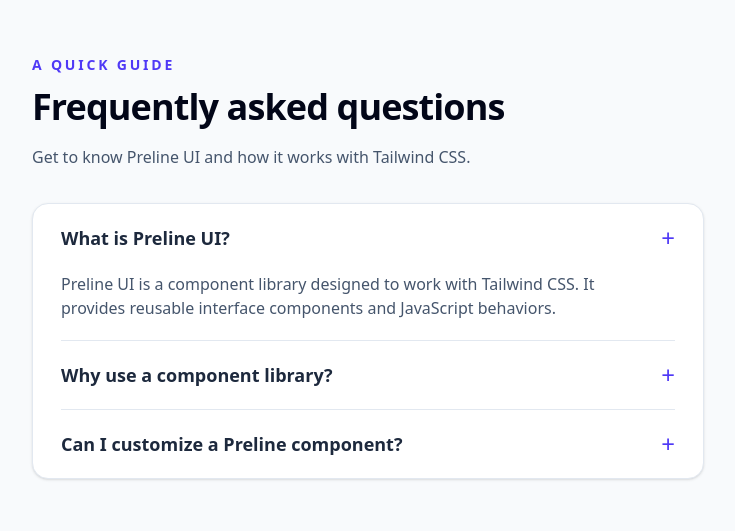
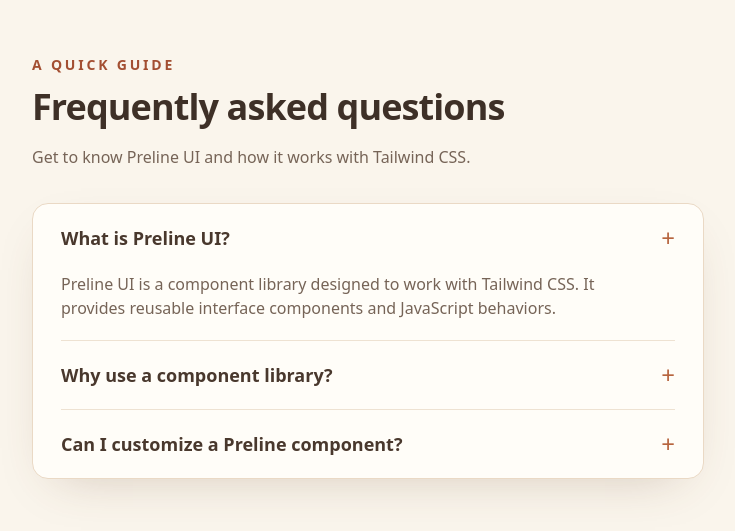
Before and after one commit to DaisyS101/My-Project, a website: page index.html in a window 1280 px wide. Shown: the part 133-664 px from the top of the page, without its empty margins (272-1007 px from the left). Drawn offline with nearby package versions, Linux system fonts and the light colour scheme; files that its build step writes are made by us from their sources.

Commit message:
Update index.html
needed to come up with a design. i almost forgot. something cozy would be nice. will be doing cleaning later

```diff
--- a/index.html
+++ b/index.html
@@ -7,24 +7,24 @@
     <title>Preline Accordion | Frequently Asked Questions</title>
     <link rel="stylesheet" href="./css/output.css">
   </head>
-  <body class="min-h-screen bg-slate-50 text-slate-900 antialiased">
+  <body class="min-h-screen bg-[#faf5ec] text-[#3e3027] antialiased">
     <main class="mx-auto flex min-h-screen w-full max-w-5xl flex-col justify-center px-5 py-16 sm:px-8">
       <section class="mx-auto w-full max-w-2xl">
-        <p class="mb-3 text-sm font-semibold uppercase tracking-[0.2em] text-indigo-600">A quick guide</p>
-        <h1 class="text-3xl font-bold tracking-tight text-slate-950 sm:text-4xl">Frequently asked questions</h1>
-        <p class="mt-4 text-base leading-7 text-slate-600">
+        <p class="mb-3 text-sm font-semibold uppercase tracking-[0.2em] text-[#a34f32]">A quick guide</p>
+        <h1 class="text-3xl font-bold tracking-tight text-[#3e3027] sm:text-4xl">Frequently asked questions</h1>
+        <p class="mt-4 text-base leading-7 text-[#766457]">
           Get to know Preline UI and how it works with Tailwind CSS.
         </p>
 
-        <div class="hs-accordion-group mt-8 overflow-hidden rounded-2xl border border-slate-200 bg-white px-5 shadow-sm sm:px-7">
-          <article class="hs-accordion active border-b border-slate-200 last:border-b-0" id="accordion-heading-one">
+        <div class="hs-accordion-group mt-8 overflow-hidden rounded-2xl border border-[#ead9c5] bg-[#fffdf8] px-5 shadow-[0_18px_50px_-24px_rgba(100,65,38,0.28)] sm:px-7">
+          <article class="hs-accordion active border-b border-[#eee2d2] last:border-b-0" id="accordion-heading-one">
             <h2 id="accordion-label-one">
               <button
-                class="hs-accordion-toggle flex w-full items-center justify-between gap-4 py-5 text-left text-base font-semibold text-slate-800 transition hover:text-indigo-700 focus-visible:outline-none focus-visible:ring-2 focus-visible:ring-inset focus-visible:ring-indigo-500 sm:text-lg"
+                class="hs-accordion-toggle flex w-full items-center justify-between gap-4 py-5 text-left text-base font-semibold text-[#49382d] transition hover:text-[#a34f32] focus-visible:outline-none focus-visible:ring-2 focus-visible:ring-inset focus-visible:ring-[#c47746] sm:text-lg"
                 aria-expanded="true"
                 aria-controls="accordion-content-one">
                 <span>What is Preline UI?</span>
-                <span class="shrink-0 text-2xl font-normal leading-none text-indigo-600" aria-hidden="true">
+                <span class="shrink-0 text-2xl font-normal leading-none text-[#b7653f]" aria-hidden="true">
                   <span class="hs-accordion-active:hidden">+</span>
                   <span class="hidden hs-accordion-active:block">&minus;</span>
                 </span>
@@ -35,20 +35,20 @@
               class="hs-accordion-content w-full overflow-hidden transition-[height] duration-300"
               role="region"
               aria-labelledby="accordion-label-one">
-              <div class="pb-5 pr-8 text-sm leading-6 text-slate-600 sm:text-base">
+              <div class="pb-5 pr-8 text-sm leading-6 text-[#766457] sm:text-base">
                 Preline UI is a component library designed to work with Tailwind CSS. It provides reusable interface components and JavaScript behaviors.
               </div>
             </div>
           </article>
 
-          <article class="hs-accordion border-b border-slate-200 last:border-b-0" id="accordion-heading-two">
+          <article class="hs-accordion border-b border-[#eee2d2] last:border-b-0" id="accordion-heading-two">
             <h2 id="accordion-label-two">
               <button
-                class="hs-accordion-toggle flex w-full items-center justify-between gap-4 py-5 text-left text-base font-semibold text-slate-800 transition hover:text-indigo-700 focus-visible:outline-none focus-visible:ring-2 focus-visible:ring-inset focus-visible:ring-indigo-500 sm:text-lg"
+                class="hs-accordion-toggle flex w-full items-center justify-between gap-4 py-5 text-left text-base font-semibold text-[#49382d] transition hover:text-[#a34f32] focus-visible:outline-none focus-visible:ring-2 focus-visible:ring-inset focus-visible:ring-[#c47746] sm:text-lg"
                 aria-expanded="false"
                 aria-controls="accordion-content-two">
                 <span>Why use a component library?</span>
-                <span class="shrink-0 text-2xl font-normal leading-none text-indigo-600" aria-hidden="true">
+                <span class="shrink-0 text-2xl font-normal leading-none text-[#b7653f]" aria-hidden="true">
                   <span class="hs-accordion-active:hidden">+</span>
                   <span class="hidden hs-accordion-active:block">&minus;</span>
                 </span>
@@ -59,20 +59,20 @@
               class="hs-accordion-content hidden w-full overflow-hidden transition-[height] duration-300"
               role="region"
               aria-labelledby="accordion-label-two">
-              <div class="pb-5 pr-8 text-sm leading-6 text-slate-600 sm:text-base">
+              <div class="pb-5 pr-8 text-sm leading-6 text-[#766457] sm:text-base">
                 Component libraries provide tested patterns that can save development time while still allowing us to customize the final design.
               </div>
             </div>
           </article>
 
-          <article class="hs-accordion border-b border-slate-200 last:border-b-0" id="accordion-heading-three">
+          <article class="hs-accordion border-b border-[#eee2d2] last:border-b-0" id="accordion-heading-three">
             <h2 id="accordion-label-three">
               <button
-                class="hs-accordion-toggle flex w-full items-center justify-between gap-4 py-5 text-left text-base font-semibold text-slate-800 transition hover:text-indigo-700 focus-visible:outline-none focus-visible:ring-2 focus-visible:ring-inset focus-visible:ring-indigo-500 sm:text-lg"
+                class="hs-accordion-toggle flex w-full items-center justify-between gap-4 py-5 text-left text-base font-semibold text-[#49382d] transition hover:text-[#a34f32] focus-visible:outline-none focus-visible:ring-2 focus-visible:ring-inset focus-visible:ring-[#c47746] sm:text-lg"
                 aria-expanded="false"
                 aria-controls="accordion-content-three">
                 <span>Can I customize a Preline component?</span>
-                <span class="shrink-0 text-2xl font-normal leading-none text-indigo-600" aria-hidden="true">
+                <span class="shrink-0 text-2xl font-normal leading-none text-[#b7653f]" aria-hidden="true">
                   <span class="hs-accordion-active:hidden">+</span>
                   <span class="hidden hs-accordion-active:block">&minus;</span>
                 </span>
@@ -83,7 +83,7 @@
               class="hs-accordion-content hidden w-full overflow-hidden transition-[height] duration-300"
               role="region"
               aria-labelledby="accordion-label-three">
-              <div class="pb-5 pr-8 text-sm leading-6 text-slate-600 sm:text-base">
+              <div class="pb-5 pr-8 text-sm leading-6 text-[#766457] sm:text-base">
                 Yes. Preline provides the component structure and behavior, while Tailwind utilities let you adapt the appearance to fit your project.
               </div>
             </div>
```
